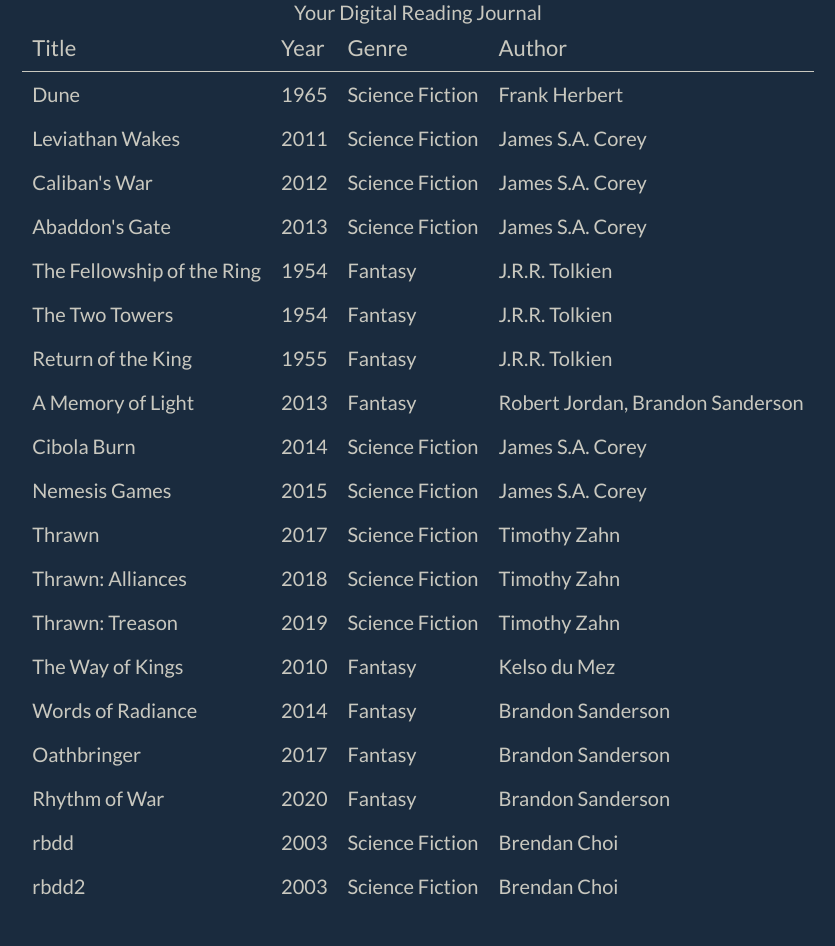
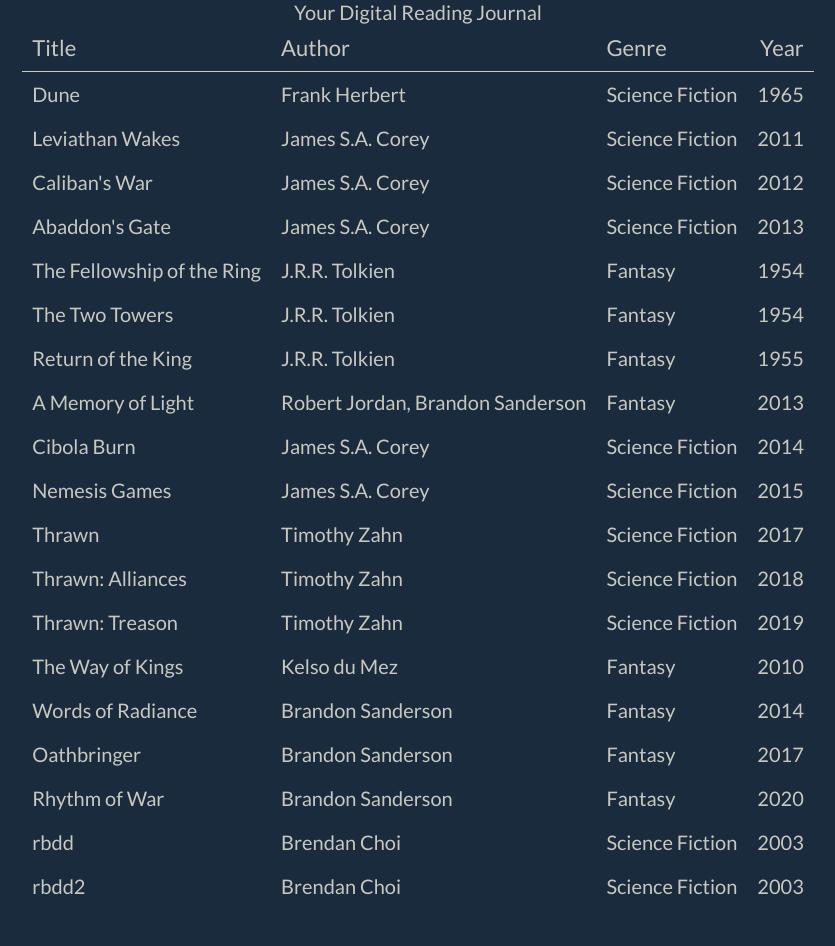
Before and after one commit to StephenHuang17253/aurora, a Flask app: page /journal in a window 1280 px wide. Shown: the part 206-1152 px from the top of the page, without its empty margins (222-1057 px from the left). Run offline with Flask 2, Linux system fonts and the light colour scheme; data comes from the database, SQL or seed files in the repository.

Commit message:
0.37 - Restructure table, moving YEAR to right

```diff
--- a/static/styles.css
+++ b/static/styles.css
@@ -163,9 +163,14 @@ th {
     font-weight: normal;
     font-size: 110%;
     color: var(--text-color);
-    border-bottom: 1px solid var(--text-color);
+    border-bottom: thin solid var(--text-color);
 }
-
+th:last-child{
+    text-align: right;
+}
+td:last-child{
+    text-align: right;
+}
 .content {
     margin: auto;
 }
--- a/templates/journal.html
+++ b/templates/journal.html
@@ -8,16 +8,16 @@
 <table id="journal">
         <tr>
             <th colspan = 1>Title</th>
+            <th colspan = 1>Author</th>
+            <th colspan = 1>Genre</th>
             <th colspan = 1>Year</th>
-            <th colspan = 1>Genre</th>
-            <th colspan = 1>Author</th>
         </tr>
     {% for book in book %}
         <tr>
             <td> <a href="/book/{{ book.title }}"> {{ book.title }} </a></td>
+            <td> <a href="/author/{{ book.authors|map(attribute='name')|join(', ') }}">{{ book.authors|map(attribute="name")|join(", ") }}</a></td>
+            <td> <a href="/genre/{{ book.genres|map(attribute='name')|join(', ') }}"> {{ book.genres|map(attribute="name")|join(", ") }}</a></td>
             <td>{{ book.year }}</td>
-            <td> <a href="/genre/{{ book.genres|map(attribute='name')|join(', ') }}"> {{ book.genres|map(attribute="name")|join(", ") }}</a></td>
-            <td> <a href="/author/{{ book.authors|map(attribute='name')|join(', ') }}">{{ book.authors|map(attribute="name")|join(", ") }}</a></td>
         </tr>
     {% endfor %}
 
```
